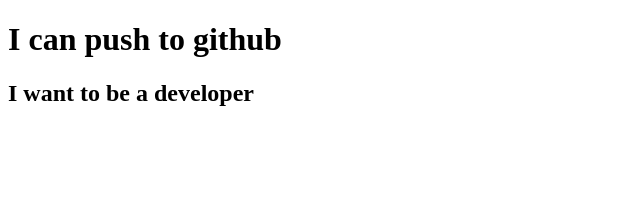
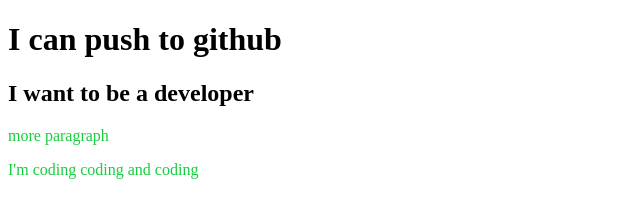
Before and after one commit to Habizanoor/my-second-repo, a plain HTML site: page index.html in a window 1280 px wide. Shown: the whole page, without its empty margins (0-640 px from the left). Drawn offline with Linux system fonts and the light colour scheme.

Commit message:
color changed

```diff
--- a/index.html
+++ b/index.html
@@ -5,9 +5,12 @@
     <meta http-equiv="X-UA-Compatible" content="IE=edge">
     <meta name="viewport" content="width=device-width, initial-scale=1.0">
     <title>my second repo</title>
+    <link rel="stylesheet" href="./style.css">
 </head>
 <body>
     <h1>I can push to github</h1>
     <h2>I want to be a developer</h2>
+    <p>more paragraph</p>
+    <p>I'm coding coding and coding</p>
 </body>
 </html>
--- /dev/null
+++ b/style.css
@@ -0,0 +1,3 @@
+p{
+    color: rgb(22, 206, 62);
+}
```
